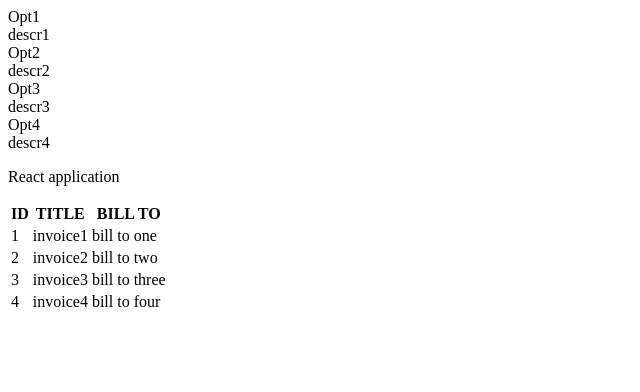
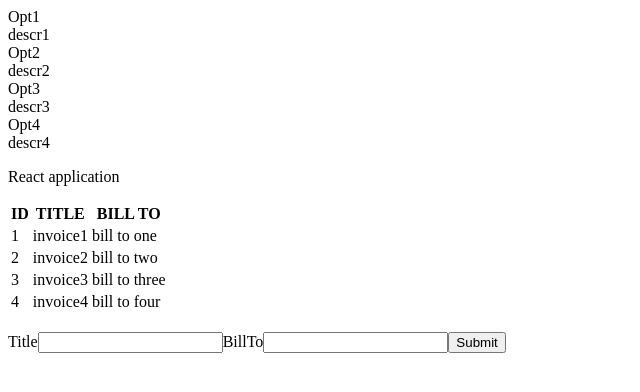
Before and after one commit to polon59/React-Front-end-for-JS-PDF-Invoices-Generator, a React (Create React App) app in the folder application/: page / in a window 1280 px wide. Shown: the top 392 px of the page, without its empty margins (0-640 px from the left). Built offline with nearby package versions, Linux system fonts and the light colour scheme.

Commit message:
Add handling form submit in 'AddInvoice' component

```diff
--- a/application/src/AddInvoice.js
+++ b/application/src/AddInvoice.js
@@ -12,10 +12,15 @@
         });
     }
 
+    handleSubmit = (e) =>{
+        e.preventDefault();
+        console.log(this.state);
+    }
+
     render(){
         return(
             <div>
-                <form>
+                <form onSubmit={this.handleSubmit}>
                     <label htmlFor="title">Title</label>
                     <input type="text" id="title" onChange={this.handleChange}/>
                     <label htmlFor="title">BillTo</label>
@@ -26,3 +31,5 @@
         )
     }
 }
+
+export default AddInvoice;
--- a/application/src/App.js
+++ b/application/src/App.js
@@ -1,6 +1,7 @@
 import React, { Component } from 'react';
 import Navbar from './navbar';
 import InvoicesList from './InvoicesList';
+import AddInvoice from './AddInvoice';
 
 
 class App extends Component {
@@ -24,6 +25,8 @@
 
           <InvoicesList invoices={this.state.invoices}/>
         </header>
+        <br/>
+        <AddInvoice />
       </div>
     );
   }
```
